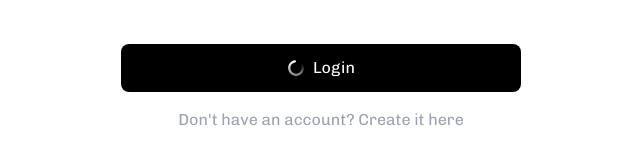
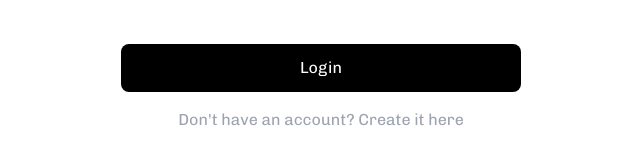
Before and after one commit to rruiz204/express-authentication, a Vue app in the folder frontend/: page /login in a window 1280 px wide. Shown: the part 406-555 px from the top of the page, without its empty margins (319-959 px from the left). Built offline with nearby package versions, Linux system fonts and the light colour scheme; no server answers.

Commit message:
add icon visibility prop to button component

```diff
--- a/frontend/src/components/shared/Button.vue
+++ b/frontend/src/components/shared/Button.vue
@@ -1,8 +1,8 @@
 <template>
   <div @click="$emit('click')">
     <button :class="styles" class="w-full rounded-lg p-3 duration-200 flex justify-center items-center gap-2">
-      <div v-if="props.icon">
-        <img :src="props.icon" width="18" height="18">
+      <div v-if="props.icon && props.iconVisibility">
+        <img :class="props.iconClass" :src="props.icon" width="18" height="18">
       </div>
       <div>
         <p>{{ props.text }}</p>
@@ -20,6 +20,8 @@ const props = defineProps({
   text: { type: String, required: true },
   theme: { type: String, required: true },
   icon: { type: String, required: false },
+  iconClass: { type: String, required: false },
+  iconVisibility: { type: Boolean, required: false, default: true }
 });
 
 const background: string = (props.theme == "light") ? "bg-gray-100" : "bg-black";
```
